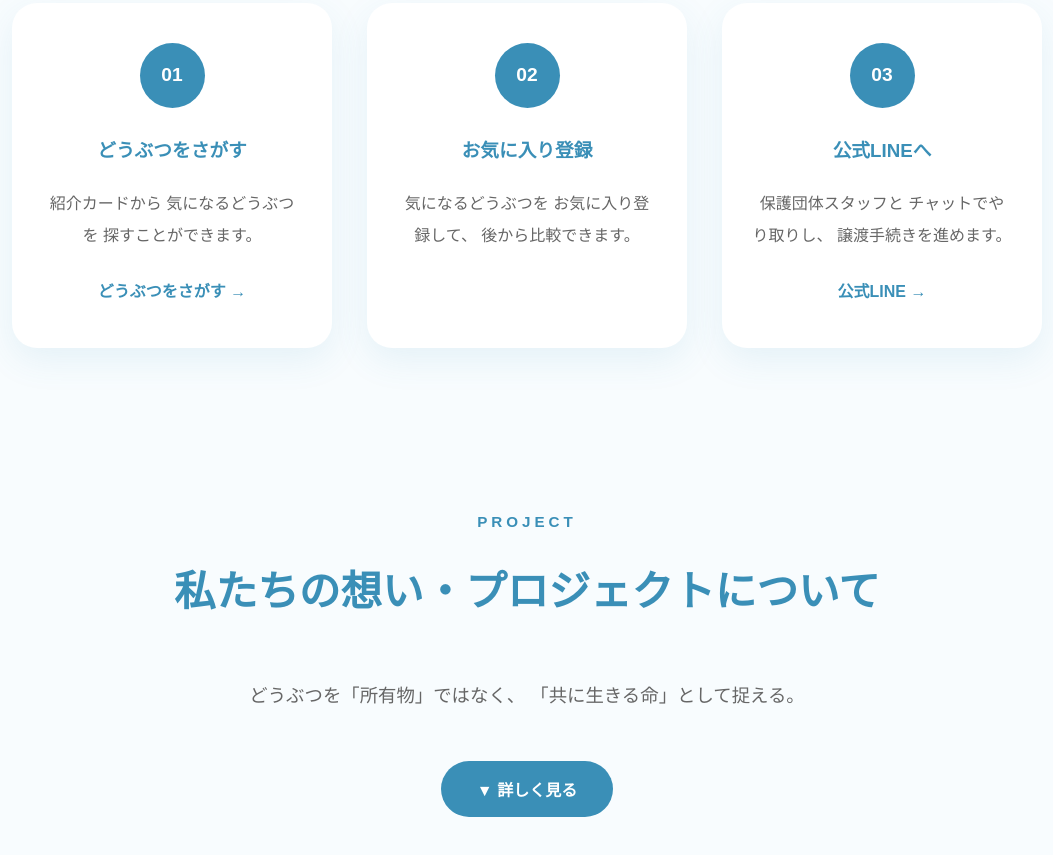
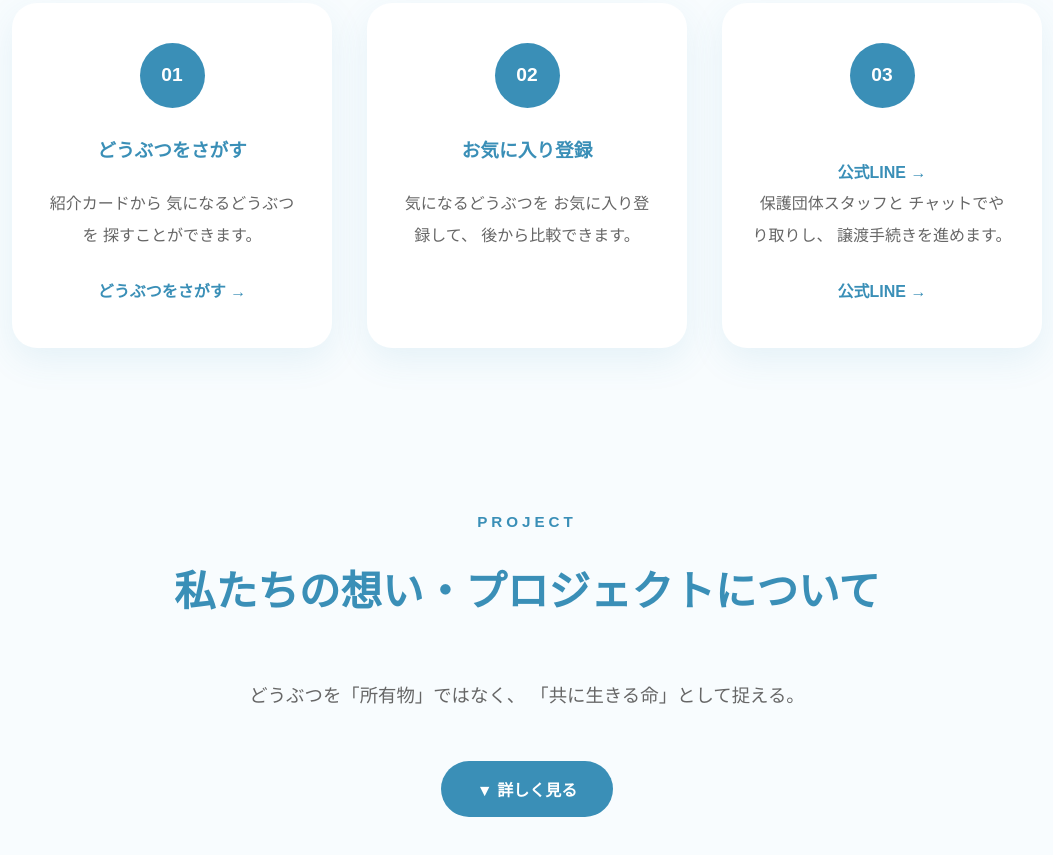
Before and after one commit to ya-sukesuke/greenforest, a plain HTML site: page front/index.html in a window 1280 px wide. Shown: the part 1220-2075 px from the top of the page, without its empty margins (113-1166 px from the left). Drawn offline with Linux system fonts and the light colour scheme.

Commit message:
公式LINEのURLをボタンに追加しました。

```diff
--- a/front/index.html
+++ b/front/index.html
@@ -180,11 +180,13 @@
                         03
                     </div>
 
-                    <h3>
+                    <a href="https://lin.ee/r0bwC2d"
+   target="_blank"
+   rel="noopener noreferrer">
 
-                        公式LINEへ
+    公式LINE →
 
-                    </h3>
+</a>
 
                     <p>
 
```
